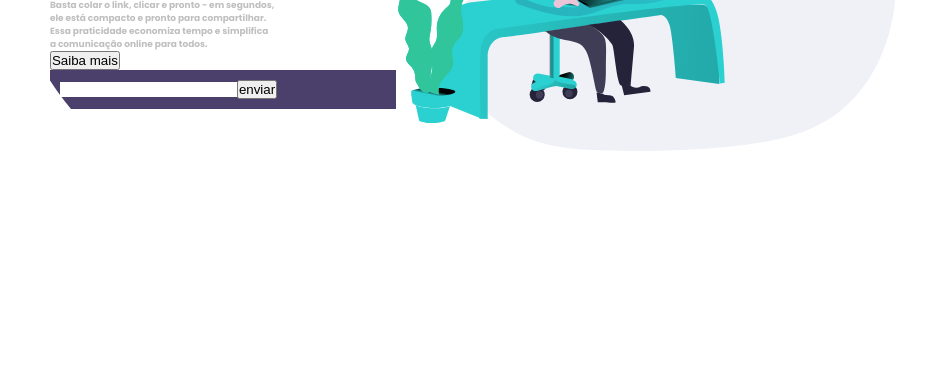
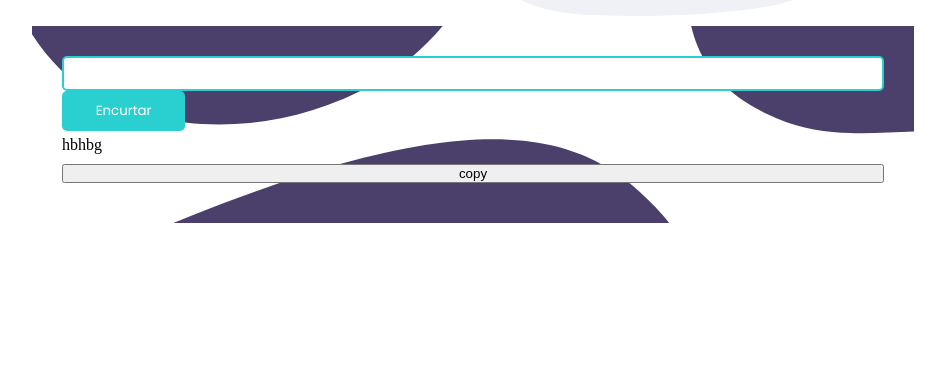
Before and after one commit to carlos676767/site-encurtador-de-link, a website built with Vite: page link/index.html in a window 1280 px wide. Shown: the part 413-800 px from the top of the page, without its empty margins (167-1112 px from the left). Built offline with nearby package versions, Linux system fonts and the light colour scheme.

Commit message:
links aparecendo na tag a

```diff
--- a/link/index.html
+++ b/link/index.html
@@ -7,6 +7,9 @@
   <meta name="viewport" content="width=device-width, initial-scale=1.0" />
   <title>encurtador de links</title>
   <link rel="stylesheet" href="src/style.css">
+  <link rel="preconnect" href="https://fonts.googleapis.com">
+<link rel="preconnect" href="https://fonts.gstatic.com" crossorigin>
+<link href="https://fonts.googleapis.com/css2?family=Inter:wght@100;400;700&family=Josefin+Sans:ital,wght@0,100..700;1,100..700&family=Lexend+Deca&family=Nunito+Sans:ital,opsz,wght@0,6..12,200..1000;1,6..12,200..1000&family=Open+Sans:ital,wght@0,300..800;1,300..800&family=Pixelify+Sans&family=Poppins:ital,wght@0,100;0,200;0,300;0,400;0,500;0,600;0,700;0,800;0,900;1,100;1,200;1,300;1,400;1,500;1,600;1,700;1,800;1,900&family=Public+Sans:ital,wght@0,100..900;1,100..900&family=Raleway&family=Roboto:ital,wght@0,100;0,300;0,400;0,500;0,700;0,900;1,100;1,300;1,400;1,500;1,700;1,900&family=Rubik:ital,wght@0,300;1,300&display=swap" rel="stylesheet">
   <link rel="preconnect" href="https://fonts.googleapis.com">
   <link rel="preconnect" href="https://fonts.gstatic.com" crossorigin>
   <link
@@ -33,22 +36,23 @@
        <h1>Encurte seu links <br>com a <span>Shortly</span></h1>
        <p class="texto-links">
         Encurtar links hoje é fácil com nosso encurtador.
-        <br>Basta colar o link, clicar e pronto - em segundos,<br>
-         ele está compacto e pronto para compartilhar. <br>
-        Essa praticidade economiza tempo e simplifica <br>
-         a comunicação online para todos.
        </p>
        <button class="saiba">Saiba mais</button>
-       <div class="encurtarLink">
-       <div class="links">
-
-        <label><input type="text" maxlength="10000000000" class="valor"><button class="enviar"  id="enviar">enviar</button></label>
-        <p id="p"></p>
-       </div>
-       </div>
       </div>
       <img src="public/assets/images/illustration-working.svg" alt="" class="imagem-encurtador">
     </main>
+
+    <div class="encurtarLink">
+      <div class="links">
+        <label><input type="text" maxlength="10000000000" class="valor"> <button class="enviar" id="enviar">Encurtar</button></label>
+
+        <div class="linksResultados">
+          <p id="p">hbhbg</p>
+          <button id="copiarUrl">copy</button>
+          <a href="" id="rerecionarLink"></a>
+        </div>
+      </div>
+    </div>
     <script type="module" src="/src/main.ts"></script>
   </body>
 </html>
--- a/link/src/main.ts
+++ b/link/src/main.ts
@@ -18,11 +18,16 @@ const mensagemVazioInput = () => {
 };
 
 const url = document.querySelector(".valor") as HTMLInputElement;
+const exibirResultados = (link: string) => {
+  const exibirLink = document.getElementById("p") as HTMLElement;
+  exibirLink.innerHTML = link;
+};
 
-const exibirResultados = (link: string) => {
-  const exibirLink = document.getElementById("p") as HTMLElement
-  exibirLink.innerHTML = link
-}
+const tagAExibirLink = (link: string) => {
+  const redirecionarLink = document.getElementById("rerecionarLink") as HTMLAnchorElement;
+  const salvarLink = redirecionarLink.href = link;
+  redirecionarLink.innerHTML = salvarLink
+};
 
 const encurtarLink = async () => {
   if (url.value === "") {
@@ -37,8 +42,9 @@ const encurtarLink = async () => {
         body: `url=${encodeURIComponent(url.value)}`,
       });
       const response = await data.json();
-      const {result_url} = response
-      exibirResultados(result_url)
+      const { result_url } = response;
+      exibirResultados(result_url);
+      tagAExibirLink(result_url);
     } catch (error) {
       console.error("Erro ao processar a solicitação:", error);
     }
--- a/link/src/style.css
+++ b/link/src/style.css
@@ -24,10 +24,19 @@ h1{
     width: 500px;
 }
 .encurtarLink{
-  background-image: url(../public/assets/images/bg-boost-desktop.svg);
+  display: flex;
+  justify-content: center;
+  align-items: center;
   padding: 10px;
+  gap: 5px;
 }
-
+.links{
+  background-image: url("../public/assets/images/bg-shorten-desktop.svg");
+  background-image: url("../public/assets/images/bg-boost-desktop.svg");
+  background-repeat: no-repeat;
+  background-size: cover;
+  padding: 30px;
+}
 
 .inputVremelho{
   border: 3px solid red;
@@ -37,18 +46,52 @@ h1{
   border: 3px solid hsl(180, 66%, 49%) ;
 }
 
+.saiba{
+  background-color: #2ACFCF;
+  color: white;
+  border: none;
+  padding: 10px;
+  border-radius: 5px;
+  cursor: pointer;
+  font-family: "Poppins";
+  outline: none;
+  width: 30%;
+}
+
+#rerecionarLink{
+  color:hsl(180, 66%, 49%) ;
+}
+
 main {
     display: flex;
     justify-content: center;
     align-items: center;
-    height: 100vh;
+    margin-top: 100px;
+}
 
+div{
+  display: flex;
+  flex-direction: column;
+  gap: 10px;
 }
 
 .links{
   display: flex;
   flex-direction: column;
   justify-content: center;
+  width: 70%;
+  gap: 5px;
+}
+
+.enviar{
+  width: 15%;
+  background-color: #2ACFCF;
+  color: white;
+  border: none;
+  padding: 10px;
+  border-radius: 5px;
+  cursor: pointer;
+  font-family: "Poppins";
 }
 
 .registrar {
@@ -86,6 +129,13 @@ main {
 
 input{
   border: none;
+}
+
+.valor{
+  width: 100%;
+  border: 2px solid #2ACFCF;
+  padding: 8px;
+  border-radius: 5px;
 }
 
   .menu {
@@ -126,7 +176,7 @@ input{
 
 
 
-@media (max-width: 1000px) {
+@media (max-width: 768px) {
     .menu {
         display: block;
         display: flex;
```
Also changed, not shown: link/src/ideias.md (+1 -1 lines).
